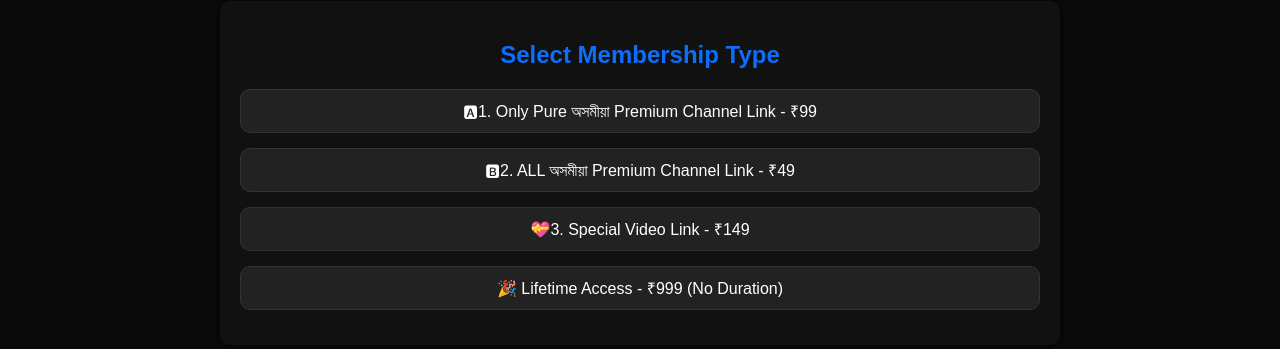
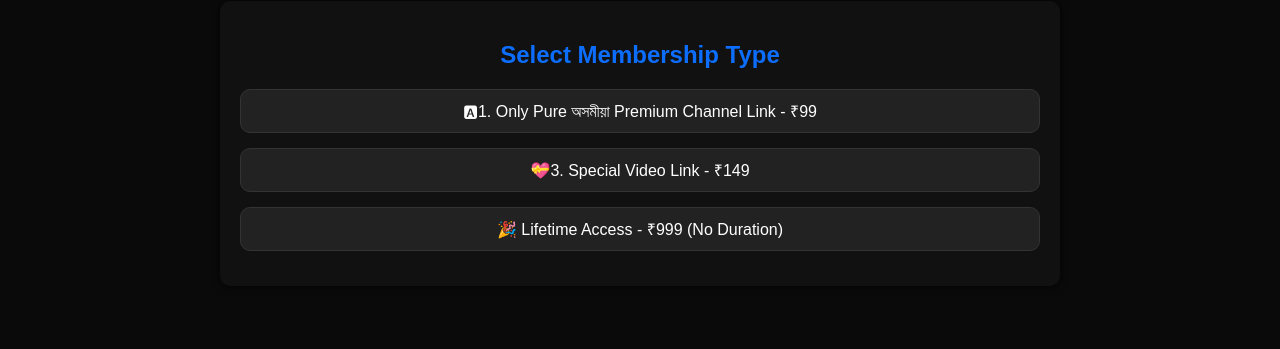
Before and after one commit to primemembers/primemembers.github.io, a plain HTML site: page index.html in a window 1280 px wide. Shown: the part 107-456 px from the top of the page. Drawn offline with Linux system fonts and the light colour scheme.

Commit message:
Update index.html

```diff
--- a/index.html
+++ b/index.html
@@ -87,9 +87,7 @@
         <div class="membership-option" onclick="selectMembership('Group A', 99)">
             🅰1. Only Pure অসমীয়া Premium Channel Link - ₹99
         </div>
-        <div class="membership-option" onclick="selectMembership('Group B', 49)">
-            🅱2. ALL অসমীয়া Premium Channel Link - ₹49
-        </div>
+
         <div class="membership-option" onclick="selectMembership('Special Video', 149)">
             💝3. Special Video Link - ₹149
         </div>
```
